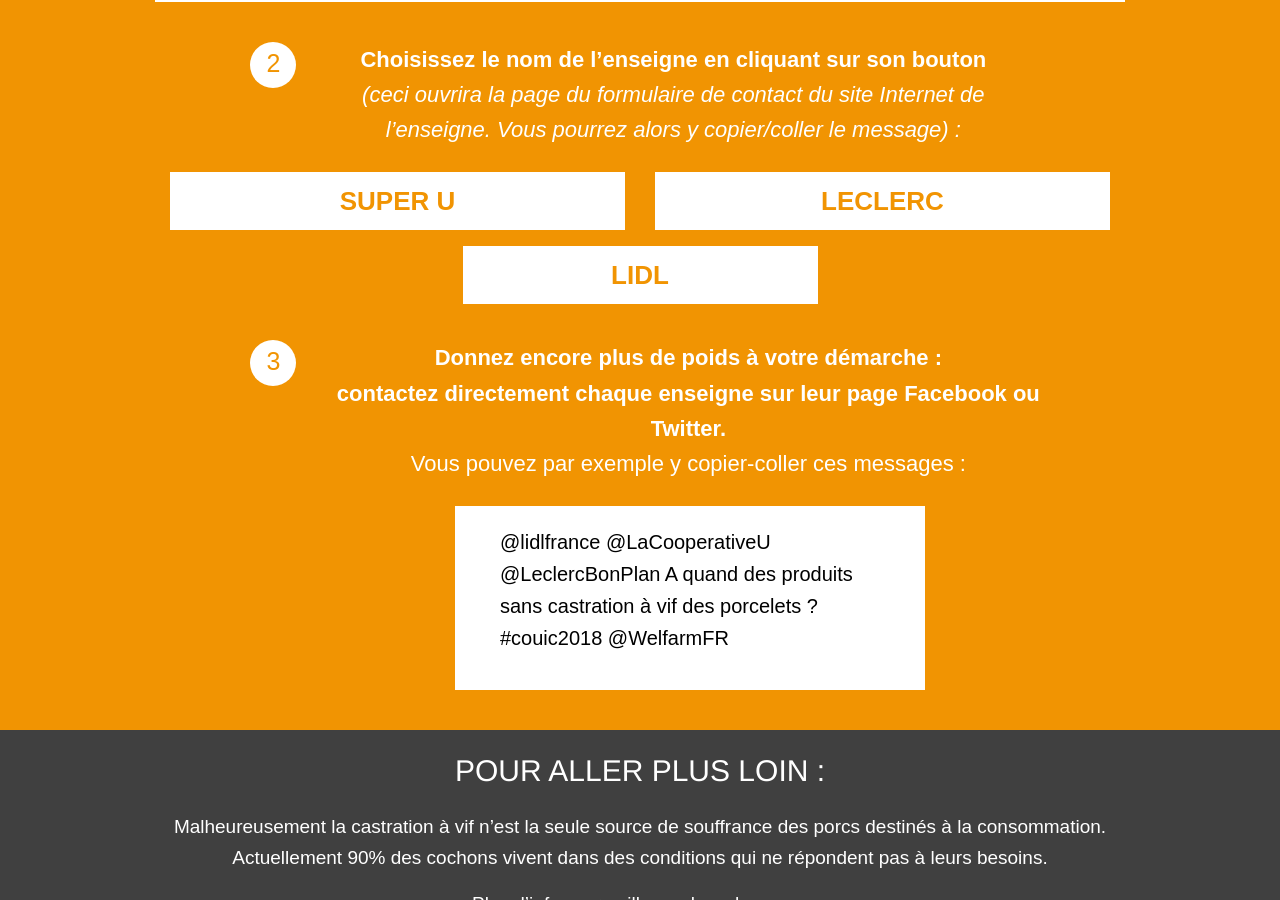
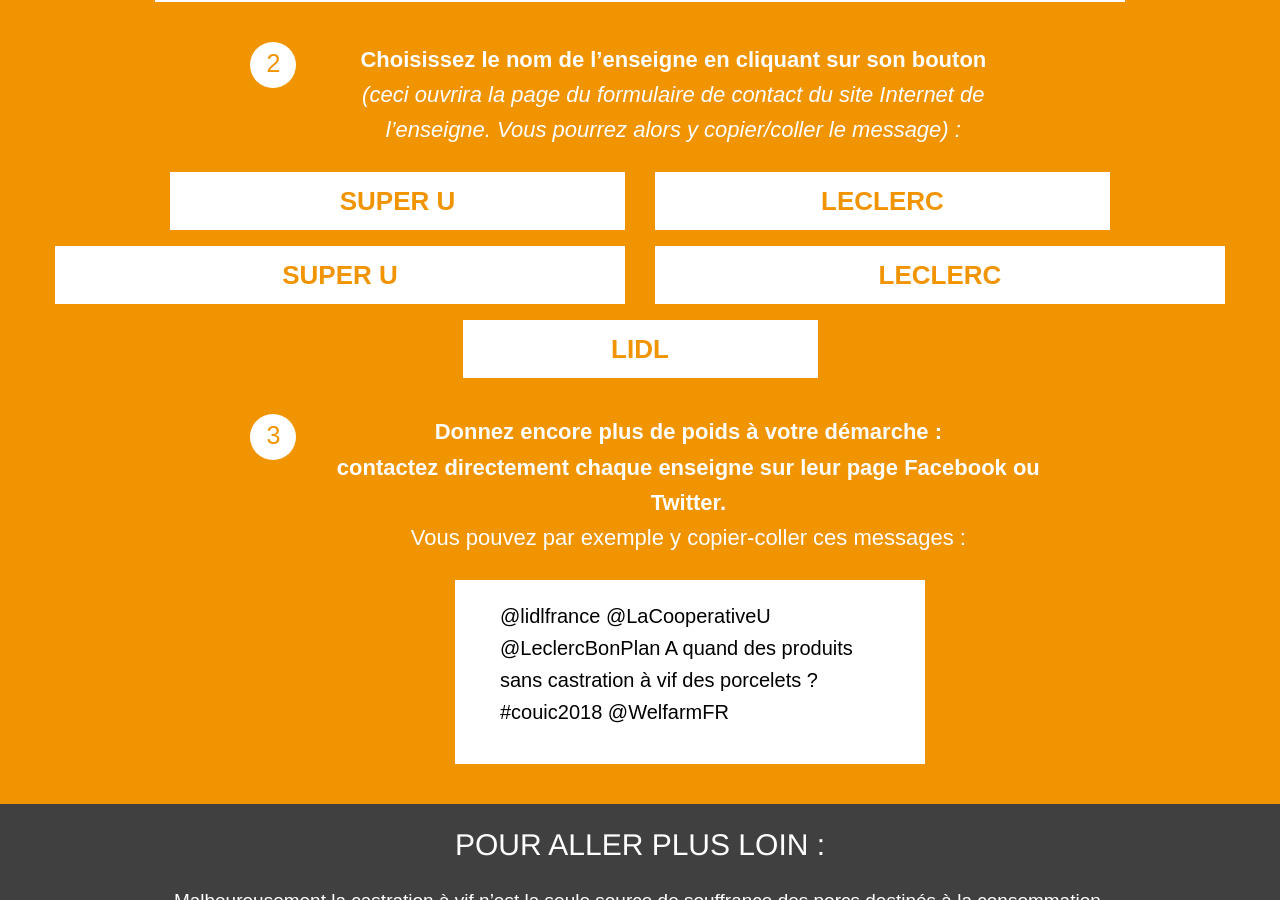
Before and after one commit to adfinitas-app/welfarm-petition, a Jekyll site: the page built from index.html, in a window 1280 px wide and 900 px high, scrolled down 5185 px. Built offline with Jekyll 4.4.1, drawn with Linux system fonts in a browser that asks for light colours; comment, search, counter and statistics services are not loaded.

Commit message:
Updated '/_includes/professionels.html' via CloudCannon

```diff
--- a/_includes/professionels.html
+++ b/_includes/professionels.html
@@ -92,6 +92,12 @@
 	  <a class="button marque" target="_blank" href="http://www.e-leclerc.com/catalogue/questions-frequentes/faq---formulaire-produit-repere">Leclerc</a>
 	</div>
       </div>
+      <div class="medium-6 columns">
+	  <a class="button marque" target="_blank" href="https://www.magasins-u.com/contact">Super U</a>
+	</div>
+	<div class="medium-6 columns">
+	  <a class="button marque" target="_blank" href="http://www.e-leclerc.com/catalogue/questions-frequentes/faq---formulaire-produit-repere">Leclerc</a>
+	</div>
     </div>
     <div class="row">
       <div class="large-8 columns large-centered">
```
